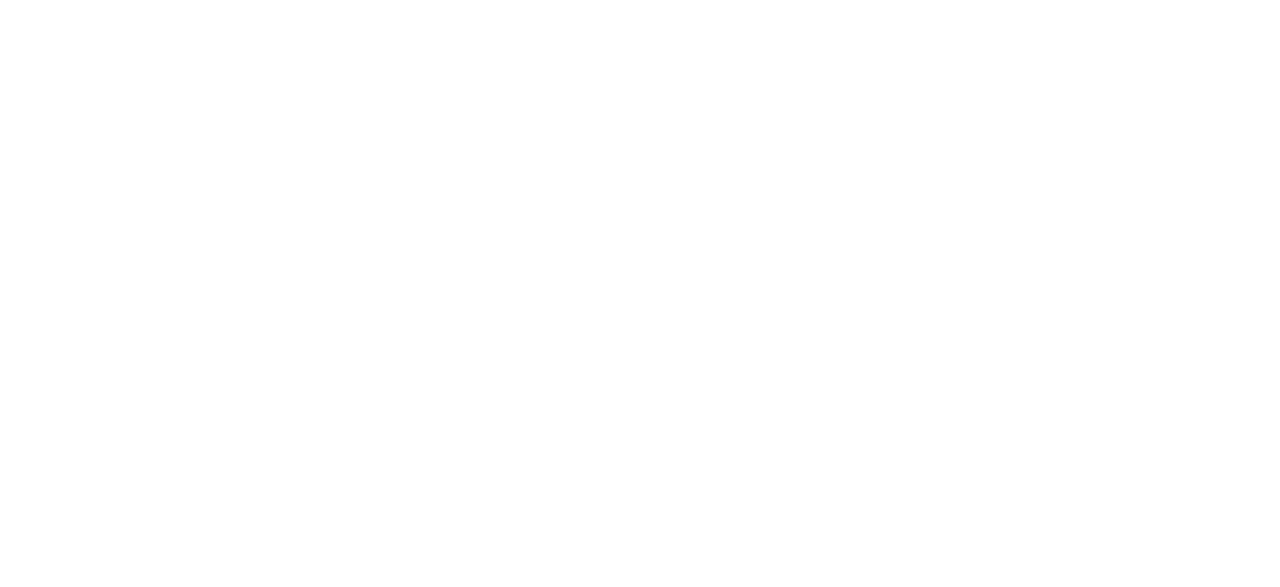
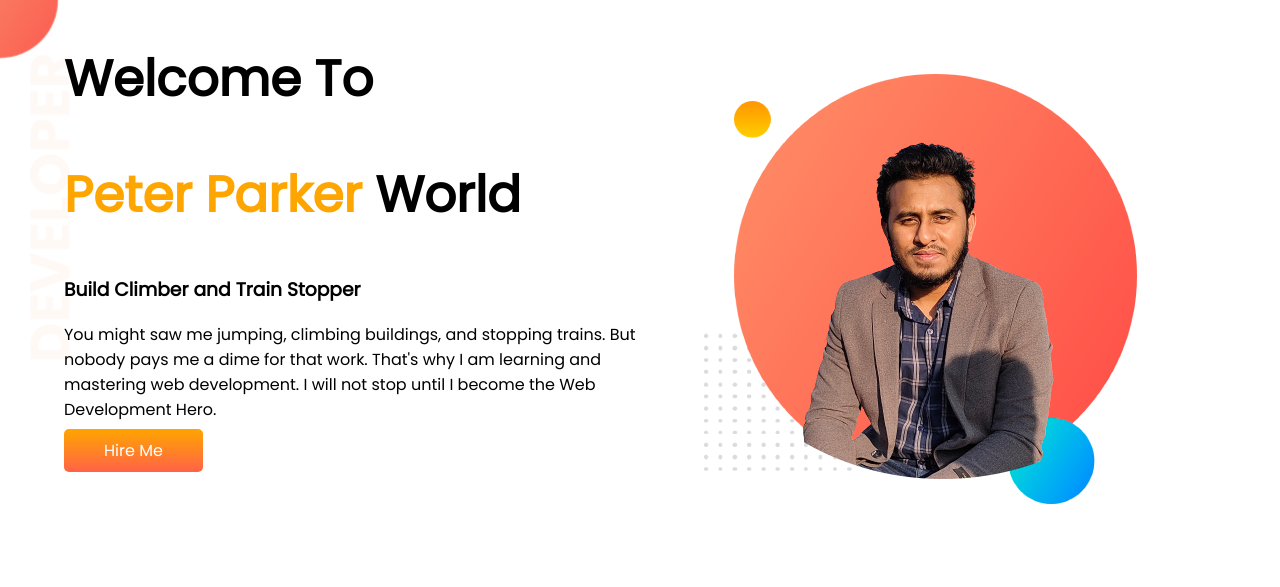
Before and after one commit to moutosi-raka/Developer-Portfolio, a plain HTML site: page index.html in a window 1280 px wide. Drawn offline with Linux system fonts and the light colour scheme.

Commit message:
top banner added

```diff
--- a/index.html
+++ b/index.html
@@ -1,12 +1,35 @@
 <!DOCTYPE html>
 <html lang="en">
+
 <head>
     <meta charset="UTF-8">
     <meta http-equiv="X-UA-Compatible" content="IE=edge">
     <meta name="viewport" content="width=device-width, initial-scale=1.0">
     <title>Raka portfolio</title>
+    <link rel="preconnect" href="https://fonts.googleapis.com">
+    <link rel="preconnect" href="https://fonts.gstatic.com" crossorigin>
+    <link href="https://fonts.googleapis.com/css2?family=Poppins&display=swap" rel="stylesheet">
+    <link rel="stylesheet" href="style/main.css">
 </head>
+
 <body>
+    <section class="top-banner">
+        <div class="half-width">
+            <h1>Welcome To</h1>
+            <h1><span class="orange-color">Peter Parker </span> World</h1>
+            <h3>Build Climber and Train Stopper</h3>
+            <p>You might saw me jumping, climbing buildings, and stopping trains. But nobody pays me a dime for that
+                work. That's why I am learning and mastering web development. I will not stop until I become the Web
+                Development Hero.</p>
+
+            <a class="link-button" target="_blank" href="https://github.com/moutosi-raka">Hire
+                Me</a>
+        </div>
+        <div class="half-width">
+            <img src="img/sazzad.png" alt="">
+        </div>
+    </section>
 
 </body>
+
 </html>
--- a/style/main.css
+++ b/style/main.css
@@ -0,0 +1,33 @@
+body{
+    font-family: 'Poppins', sans-serif;
+    margin: 0;
+}
+
+h1{
+    font-size: 50px;
+}
+
+.orange-color{
+    color: orange;
+}
+section{
+    display: flex;
+}
+
+.half-width{
+    width: 50%;
+    padding-left: 5%;
+}
+
+.half-width .link-button{
+    text-decoration: none;
+    background-image: linear-gradient(orange, tomato);
+    padding: 10px 40px;
+    border-radius: 5px;
+    color: #fff;
+}
+
+.top-banner{
+    background-image: url(../img/top-banner.png);
+    background-repeat: no-repeat;
+}
```
Also changed, not shown: img/dream-bg.png (added), img/exp-bg.png (added), img/jhankar.png (added), img/jhankar2.png (added), img/my-bg.png (added), img/my-bg1.png (added), img/my-bg2.png (deleted), img/top-banner.png (added).
